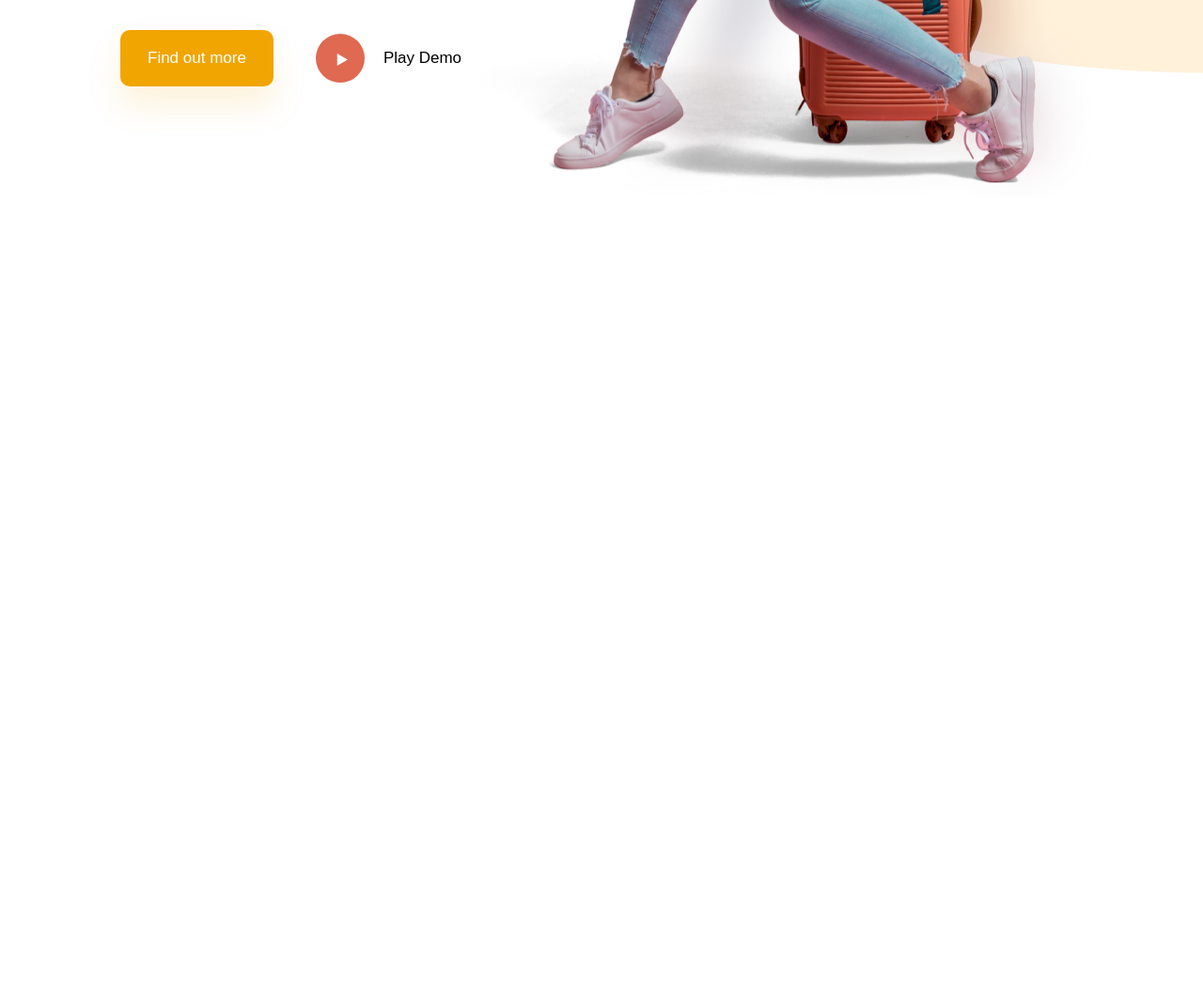
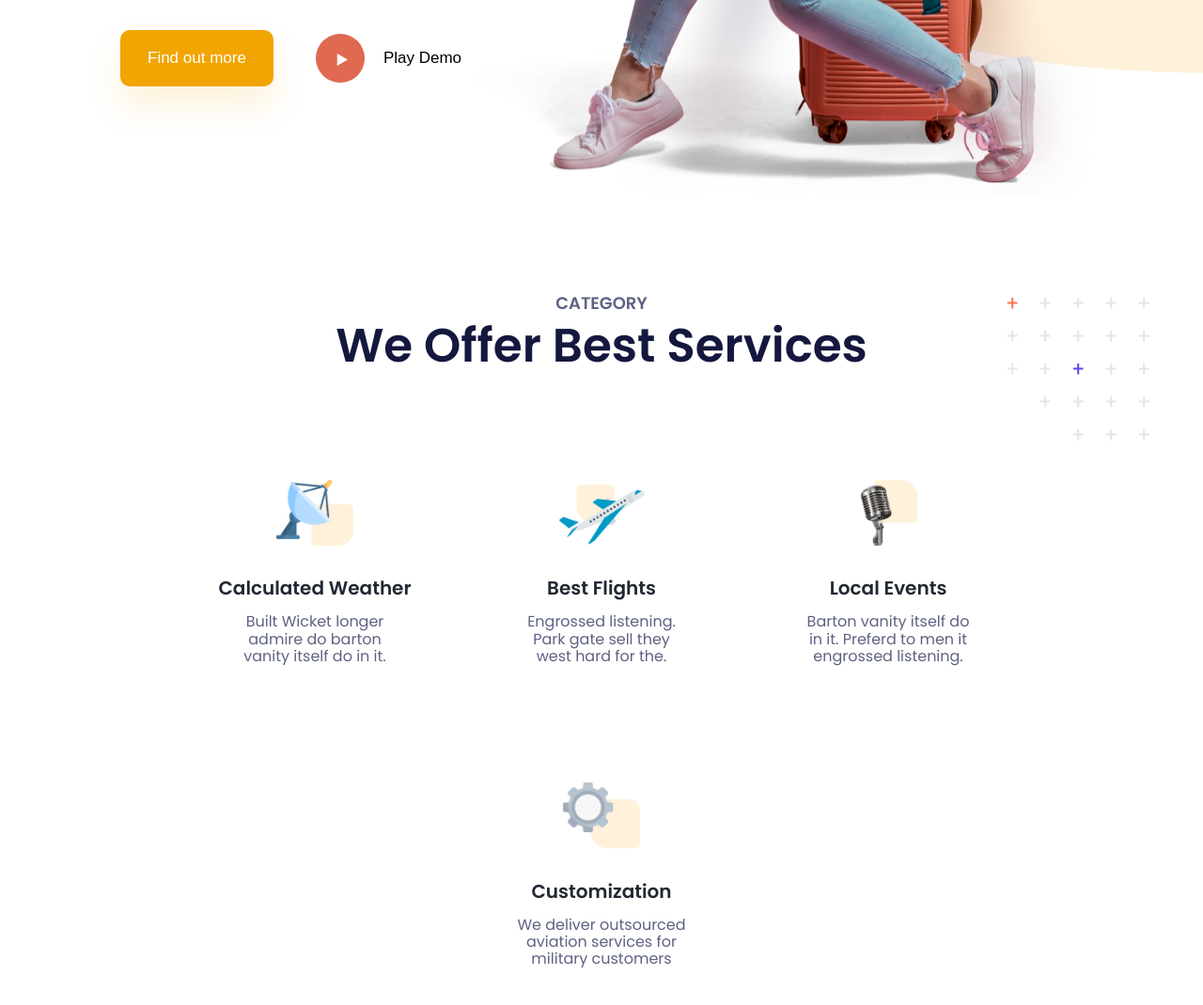
Before and after one commit to devilWH40k/sigma-software-homeworks, a website built with Parcel: page homework2/src/index.html in a window 1280 px wide. Shown: the part 646-1716 px from the top of the page at 94% size. Before the commit the page ends 855 px from the top, so only its background shows below. Built offline with nearby package versions, Linux system fonts and the light colour scheme; a web font is replaced by a local one.

Commit message:
services section and minor changes

```diff
--- /dev/null
+++ b/homework2/src/common.blocks/cards/_cards.scss
@@ -0,0 +1,54 @@
+.cards {
+  display: flex;
+  flex-flow: row wrap;
+  justify-content: center;
+  gap: 35px;
+  margin-top: 66px;
+
+  .card {
+    position: relative;
+    width: 270px;
+    padding: 45px 30px 45px;
+    border-radius: 36px;
+    background-color: $white;
+    transition: box-shadow 0.5s;
+
+    &__img {
+      height: 70px;
+    }
+
+    &__heading {
+      margin-top: 30px;
+      font-size: $font-size-card-heading;
+    }
+
+    &__text {
+      display: inline-block;
+      max-width: 181px;
+      margin-top: 15px;
+      color: $light-grey;
+    }
+
+    &__decoration {
+      position: absolute;
+      opacity: 0;
+      left: 0;
+      bottom: 0;
+      width: 100px;
+      height: 100px;
+      background-color: $orange;
+      border-radius: 30px 0px 10px;
+      transform: translate(-30%, 30%);
+      z-index: -1;
+      transition: opacity 0.5s;
+    }
+
+    &:hover {
+      box-shadow: rgba(17, 12, 46, 0.15) 0px 48px 100px 0px;
+    }
+
+    &:hover .card__decoration {
+      opacity: 1;
+    }
+  }
+}
--- /dev/null
+++ b/homework2/src/common.blocks/section/_section.scss
@@ -0,0 +1,27 @@
+.section {
+  padding: 0 7%;
+
+  &__preheading {
+    color: $light-grey;
+    font-size: $font-size-preheading-deafult;
+    line-height: 27px;
+  }
+
+  &__heading {
+    color: $darksih-blue;
+    font-size: $font-size-heading-normal;
+    line-height: 64px;
+  }
+
+  &--services {
+    margin-top: 100px;
+    text-align: center;
+    min-height: 500px; // testing
+    background: url("../assets/decorations/services-top-right-decor.svg")
+      no-repeat 95% 0%;
+
+    &__heading {
+      margin-top: 8px;
+    }
+  }
+}
--- a/homework2/src/index.html
+++ b/homework2/src/index.html
@@ -11,7 +11,7 @@
     <link rel="preconnect" href="https://fonts.googleapis.com">
     <link rel="preconnect" href="https://fonts.gstatic.com" crossorigin>
     <link
-        href="https://fonts.googleapis.com/css2?family=Open+Sans&family=Poppins:wght@400;500;600&family=Volkhov:wght@400;700&display=swap"
+        href="https://fonts.googleapis.com/css2?family=Open+Sans:wght@400;500;600&family=Poppins:wght@400;500;600&family=Volkhov:wght@400;700&display=swap"
         rel="stylesheet">
     <link href="https://fonts.cdnfonts.com/css/google-sans" rel="stylesheet">
 
@@ -54,6 +54,39 @@
         <img class="header__plane header__plane--1" src="./assets/decorations/plane.svg" alt="plane img">
         <img class="header__plane header__plane--2" src="./assets/decorations/plane.svg" alt="plane img">
     </header>
+
+    <section class="section section--services">
+        <h4 class="section__preheading">CATEGORY</h4>
+        <h1 class="section__heading">We Offer Best Services</h1>
+        <div class="cards">
+            <figure class="card">
+                <img src="./assets/section/--services/weather-img.png" alt="card image" class="card__img">
+                <h3 class="card__heading">Calculated Weather</h3>
+                <span class="card__text">Built Wicket longer admire do barton vanity itself do in it.</span>
+                <div class="card__decoration"></div>
+            </figure>
+            <figure class="card">
+                <img src="./assets/section/--services/flights-img.png" alt="card image" class="card__img">
+                <h3 class="card__heading">Best Flights</h3>
+                <span class="card__text">Engrossed listening. Park gate sell they west hard for the.</span>
+                <div class="card__decoration"></div>
+            </figure>
+            <figure class="card">
+                <img src="./assets/section/--services/events-img.png" alt="card image" class="card__img">
+                <h3 class="card__heading">Local Events</h3>
+                <span class="card__text">Barton vanity itself do in it. Preferd to men it engrossed listening. </span>
+                <div class="card__decoration"></div>
+            </figure>
+            <figure class="card">
+                <img src="./assets/section/--services/customization-img.png" alt="card image" class="card__img">
+                <h3 class="card__heading">Customization</h3>
+                <span class="card__text">We deliver outsourced
+                    aviation services for
+                    military customers</span>
+                <div class="card__decoration"></div>
+            </figure>
+        </div>
+    </section>
 </body>
 
 </html>
--- a/homework2/src/main-scss/_base.scss
+++ b/homework2/src/main-scss/_base.scss
@@ -1,7 +1,8 @@
 // fonts
 $font-common: "Poppins", sans-serif;
-$font-headings: "Volkhov", sans-serif;
+$font-headings: "Volkhov", serif;
 $font-header: "Product Sans", sans-serif;
+$font-open-sans: "Open Sans", sans-serif;
 
 //colors
 $grey: #212832;
@@ -19,4 +20,7 @@ $font-size-big: 17px;
 $font-size-preheading-deafult: 18px;
 $font-size-preheading-big: 20px;
 
+$font-size-card-heading: 20px;
+
 $font-size-heading-big: 89px;
+$font-size-heading-normal: 50px;
--- a/homework2/src/main-scss/main.scss
+++ b/homework2/src/main-scss/main.scss
@@ -5,6 +5,8 @@
 @import "../common.blocks/header/header";
 @import "../common.blocks/nav/nav";
 @import "../common.blocks/hero-banner/hero-banner";
+@import "../common.blocks/section/section";
+@import "../common.blocks/cards/cards";
 
 html {
   font-family: $font-common;
```
Also changed, not shown: homework2/src/assets/decorations/services-top-right-decor.svg (added), homework2/src/assets/section/--services/customization-img.png (added), homework2/src/assets/section/--services/events-img.png (added), homework2/src/assets/section/--services/flights-img.png (added), homework2/src/assets/section/--services/weather-img.png (added).
